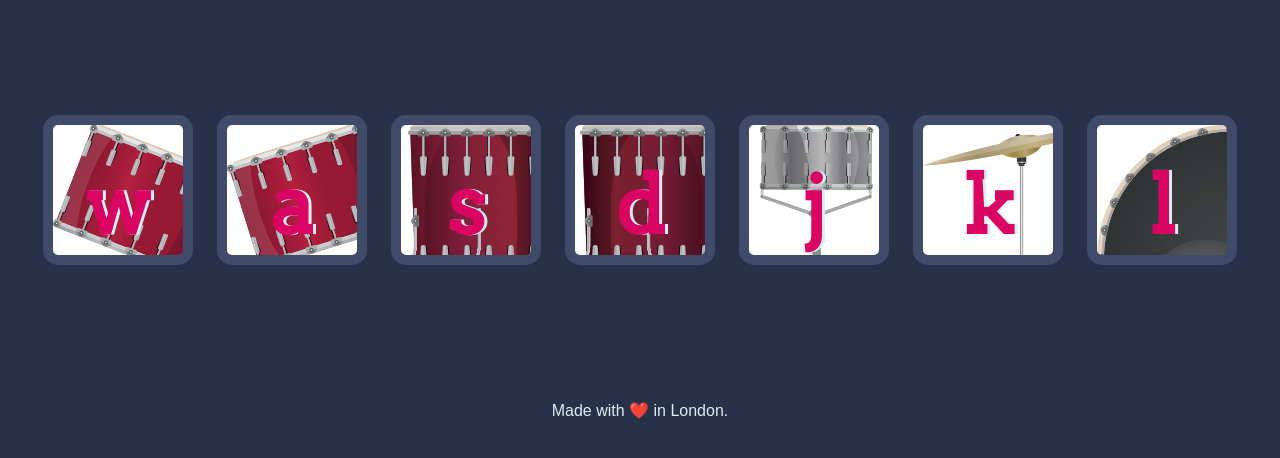
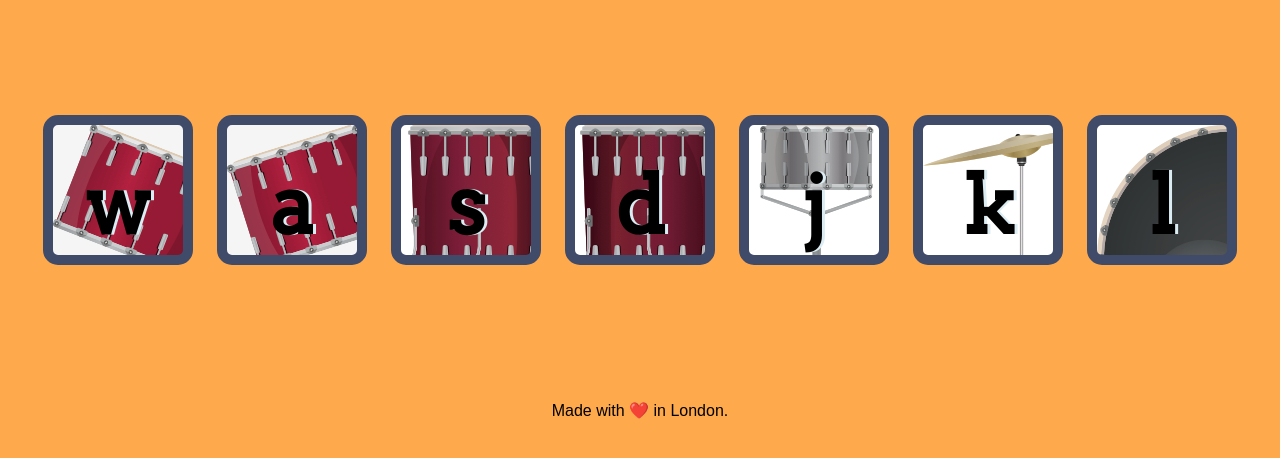
Before and after one commit to abhishek-singh016/DrumKit, a plain HTML site: page index.html in a window 1280 px wide. Shown: the part 174-632 px from the top of the page. Drawn offline with Linux system fonts and the light colour scheme.

Commit message:
Update styles.css

```diff
--- a/styles.css
+++ b/styles.css
@@ -1,6 +1,6 @@
 body {
   text-align: center;
-  background-color: #283149;
+  background-color: #FFA94D;
 }
 
 h1 {
@@ -12,7 +12,7 @@ h1 {
 }
 
 footer {
-  color: #DBEDF3;
+  color: black;
   font-family: sans-serif;
 }
 
@@ -69,7 +69,7 @@ footer {
   font-family: 'Arvo', cursive;
   line-height: 2;
   font-weight: 900;
-  color: #DA0463;
+  color: black;
   text-shadow: 3px 0 #DBEDF3;
   border-radius: 15px;
   display: inline-block;
@@ -77,5 +77,5 @@ footer {
   height: 150px;
   text-align: center;
   margin: 10px;
-  background-color: white;
+  background-color: whitesmoke;
 }
```
